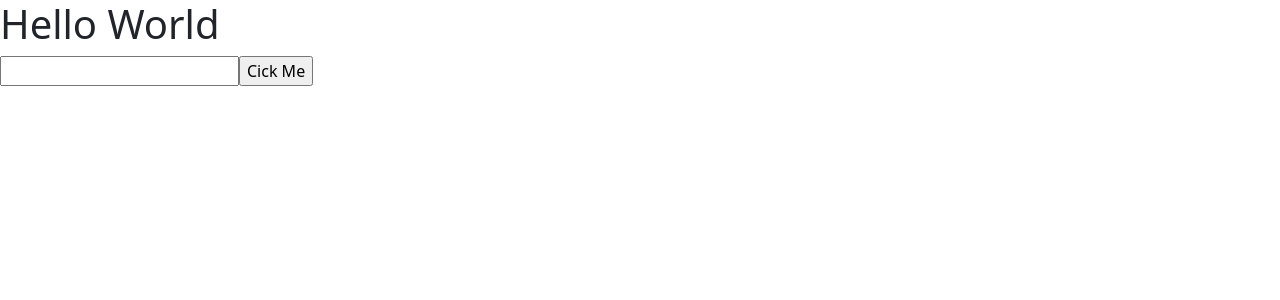
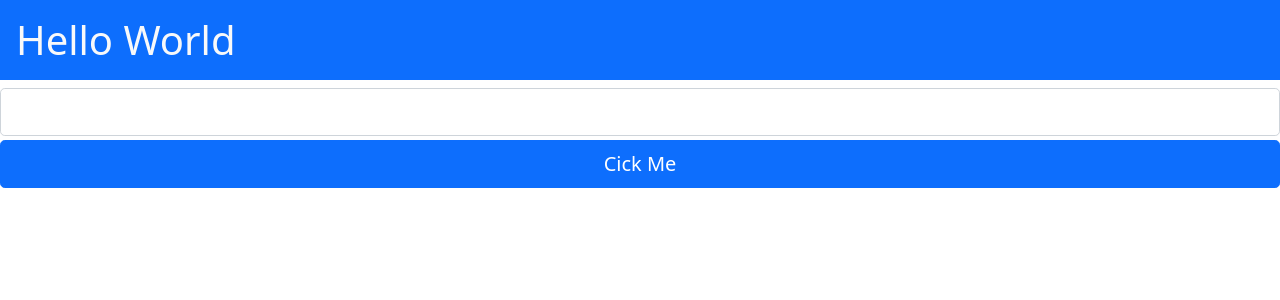
Before and after one commit to dac-2022/day16-my-react-app, a React (Create React App) app: page / in a window 1280 px wide. Shown: the top 300 px of the page. Built offline with nearby package versions, Linux system fonts and the light colour scheme.

Commit message:
please practice.

```diff
--- a/src/App.js
+++ b/src/App.js
@@ -14,13 +14,24 @@ function App() {
 
   return (
     <div>
-      <h1>Hello World</h1>
+      <h1 className="bg-primary p-3 text-light">Hello World</h1>
 
-      <input ref={textRef} type="text" />
-      <input type="button" value="Cick Me" onClick={clickMe} />
+      <input
+        className="form-control form-control-lg"
+        ref={textRef}
+        type="text"
+      />
+      <input
+        className="btn btn-lg btn-primary w-100 my-1"
+        type="button"
+        value="Cick Me"
+        onClick={clickMe}
+      />
 
       {userList.map((item, index) => (
-        <h1 key={index}>{item}</h1>
+        <h1 className="alert alert-primary" key={index}>
+          {item}
+        </h1>
       ))}
     </div>
   );
```
